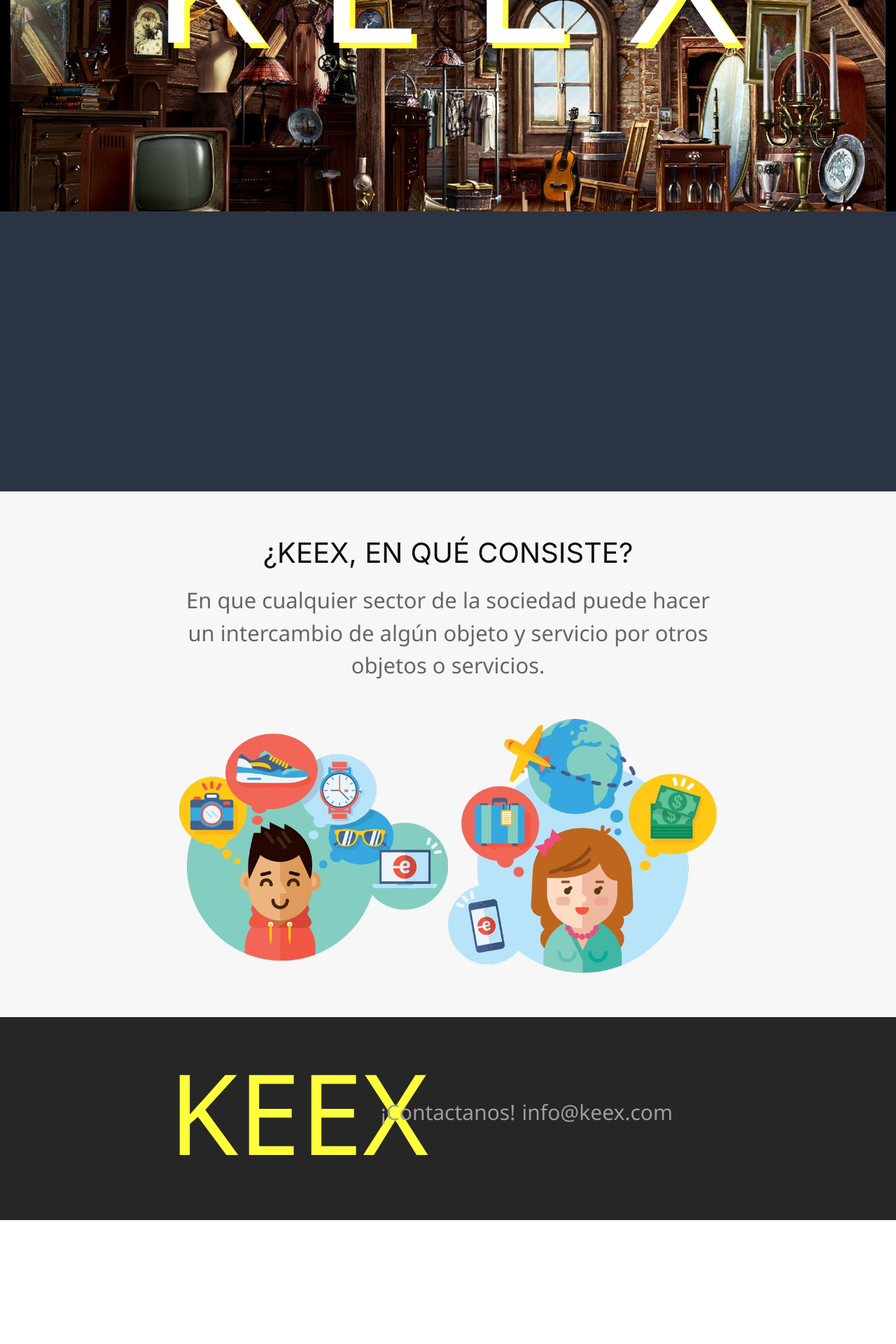
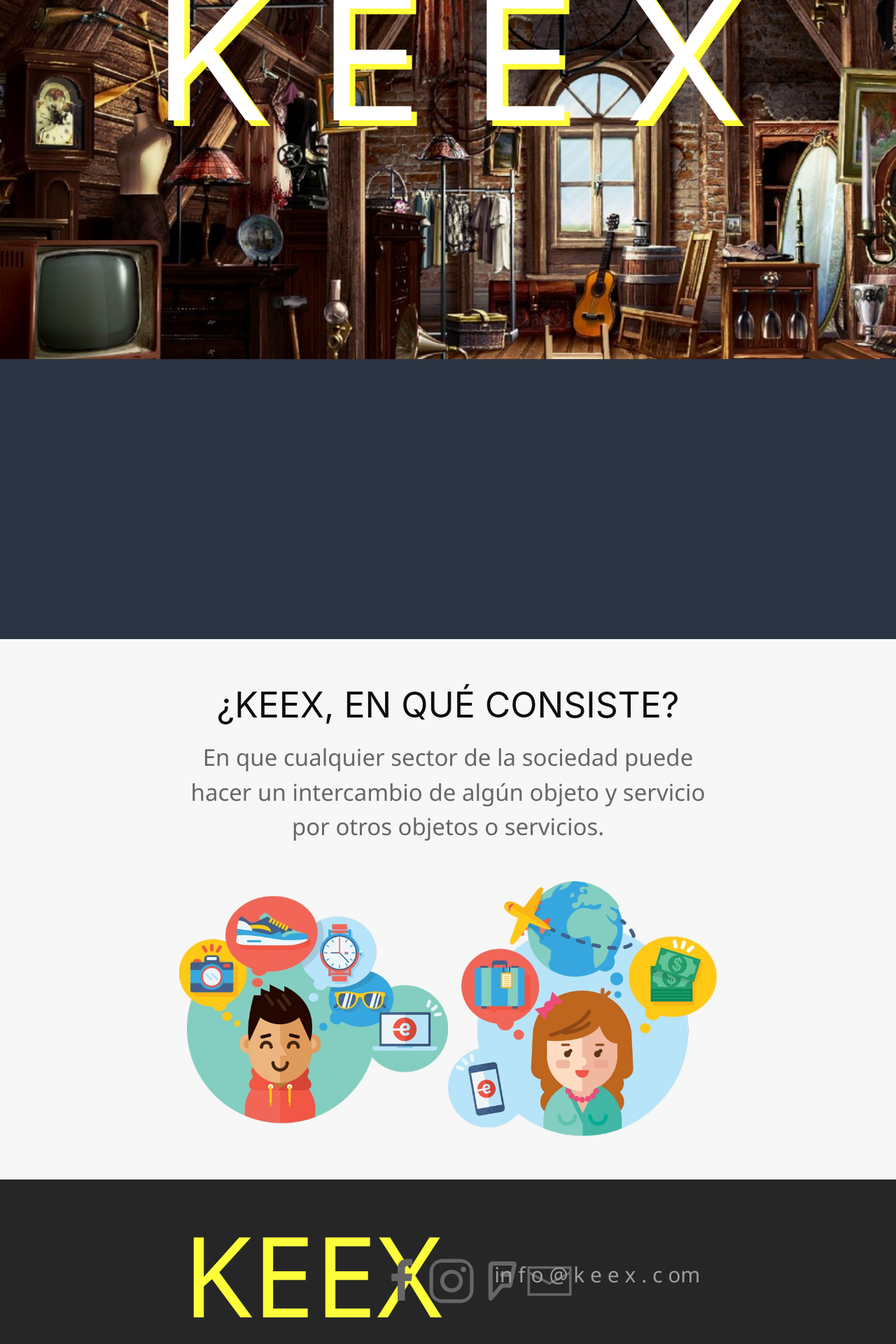
Before and after one commit to JesusAlonsosan/KEEX, a React (Create React App) app in the folder front/: page / in a window 1280 px wide. Shown: the part 378-2298 px from the top of the page at 70% size. Before the commit the page ends 2121 px from the top, so only its background shows below. Built offline with nearby package versions, Linux system fonts and the light colour scheme.

Commit message:
:art: lending

```diff
--- a/front/src/components/common/Footer.js
+++ b/front/src/components/common/Footer.js
@@ -7,16 +7,22 @@ const Footer = () => (
     <div className="uk-container uk-container-center">
       <footer className="uk-text-center uk-flex">
 
-            <div className="uk-position-center-left uk-width-2-3@m">
+            <div className="uk-position-center-left uk-margin-left uk-margin-medium uk-width-2-3@m">
              <p className="titlehkeex3">KEEX</p>
             </div>
 
-            <div className="uk-text-large uk-position-center  uk-width-3-3@m">
-             <p className="titleh"> ¡Contactanos!</p>
+
+            <div className="uk-text-large uk-position-center uk-margin-medium-left uk-width-2-3@m">
+            <span uk-icon="icon: facebook; ratio: 3.5"></span>
+            <span uk-icon="icon: instagram; ratio: 3.5"></span>
+            <span uk-icon="icon: foursquare; ratio: 3.5"></span>
+            <span uk-icon="icon: mail; ratio: 3.5" className="uk-margin-medium-rigth"></span>
+
             </div>
 
-            <div className="uk-text-large uk-position-center-right  uk-width-2-3@m">
-             <p className="titleh"> info@keex.com </p>
+            <div className="uk-text-large uk-position-center-right uk-margin-xlarge-left uk-width-2-3@m">
+             <p className="titleh"> in  f  o  @  k  e e  x  .  c  om </p>
+
             </div>
 
       </footer>
--- a/front/src/components/common/Navbar.js
+++ b/front/src/components/common/Navbar.js
@@ -9,7 +9,7 @@ const NavBar = ({ _id, email, username, logout }) => (
   >
     <div className="uk-navbar-left">
       <a className="uk-navbar-item uk-logo uk-flex uk-flex-left" href="/">
-        <img src={require("../assets/img/logo/logo2.png")} width="23%" />
+        <img src={require("../assets/img/logo/logocool2.png")} width="80%" />
       </a>
     </div>
 
@@ -44,5 +44,3 @@ const NavBar = ({ _id, email, username, logout }) => (
 );
 
 export default NavBar;
-
-//uk-navbar-transparent  NAVBAR TRANSPARENTE
--- a/front/src/components/lending/Lending.js
+++ b/front/src/components/lending/Lending.js
@@ -32,11 +32,11 @@ export default class Lending extends Component {
           <div className="uk-width-1-2@m uk-text-center uk-margin-auto uk-margin-auto-vertical"
            >
 
-            <h1 uk-parallax="opacity: 0,1; y: -100,0; scale: 2,1; viewport: 0.5;" style={{color:'#FFFF'}}>
+            <h1 uk-parallax="opacity: 0,1; y: -100,0; scale: 2,1; viewport: 0.5;" style={{fontSize:55, color:'#FFFF'}}>
              ¿KEEX, QUÉ ES?
             </h1>
 
-            <p uk-parallax="opacity: 0,1; y: 100,0; scale: 0.5,1; viewport: 0.5;" style={{fontSize:31, color:'#CBC9C9'}} >
+            <p uk-parallax="opacity: 0,1; y: 100,0; scale: 0.5,1; viewport: 0.5;" style={{fontSize:34, color:'#CBC9C9'}} >
               En una App para organizar una red propia de trueque.
             </p>
 
--- a/front/src/components/lending/Titlelending.js
+++ b/front/src/components/lending/Titlelending.js
@@ -5,8 +5,8 @@ import backgroundI from "../assets/img/atico.jpeg";
 const Titlelending = () => (
   <div
     className="uk-flex uk-flex-center uk-flex-middle uk-height-large uk-background-cover uk-light uk-flex"
-    uk-parallax="bgy: -200"
-    style={{ backgroundImage: `url(${backgroundI})`, height: "75vh" }}
+    uk-parallax="bgy: -250"
+    style={{ backgroundImage: `url(${backgroundI})`, height: "100vh" }}
   >
     <div className="uk-flex uk-flex-column uk-text-center">
       {/*<img src={require('../assets/img/logo/logo.png')}/>*/}
--- a/front/src/components/lending/Whatislending.js
+++ b/front/src/components/lending/Whatislending.js
@@ -11,7 +11,7 @@ const Whatislending = ({ toons }) => (
     style={{ backgroundColor: "#f7f7f7", padding: "5% 20% 7%", height: "35%" }}
   >
     <div className="uk-container-center uk-text-center">
-      <h2 className="subtitleh2 uk-text-center" style={{ color: "#0E0E0E" }}>
+      <h2 className="subtitleh2 uk-text-center" style={{fontSize:50, color: "#0E0E0E" }}>
         ¿KEEX, EN QUÉ CONSISTE?
       </h2>
     </div>
@@ -19,7 +19,7 @@ const Whatislending = ({ toons }) => (
     <div className="uk-container-center uk-text-center">
       <p
         className="uk-text-large uk-text-center uk-margen-medium-top  "
-        style={{ fontSize: 31, color: "#666" }}
+        style={{ fontSize: 33, color: "#666" }}
       >
         En que cualquier sector de la sociedad puede hacer un intercambio de
         algún objeto y servicio por otros objetos o servicios.
```
Also changed, not shown: front/src/components/assets/img/logo/logocool2.png (added).
